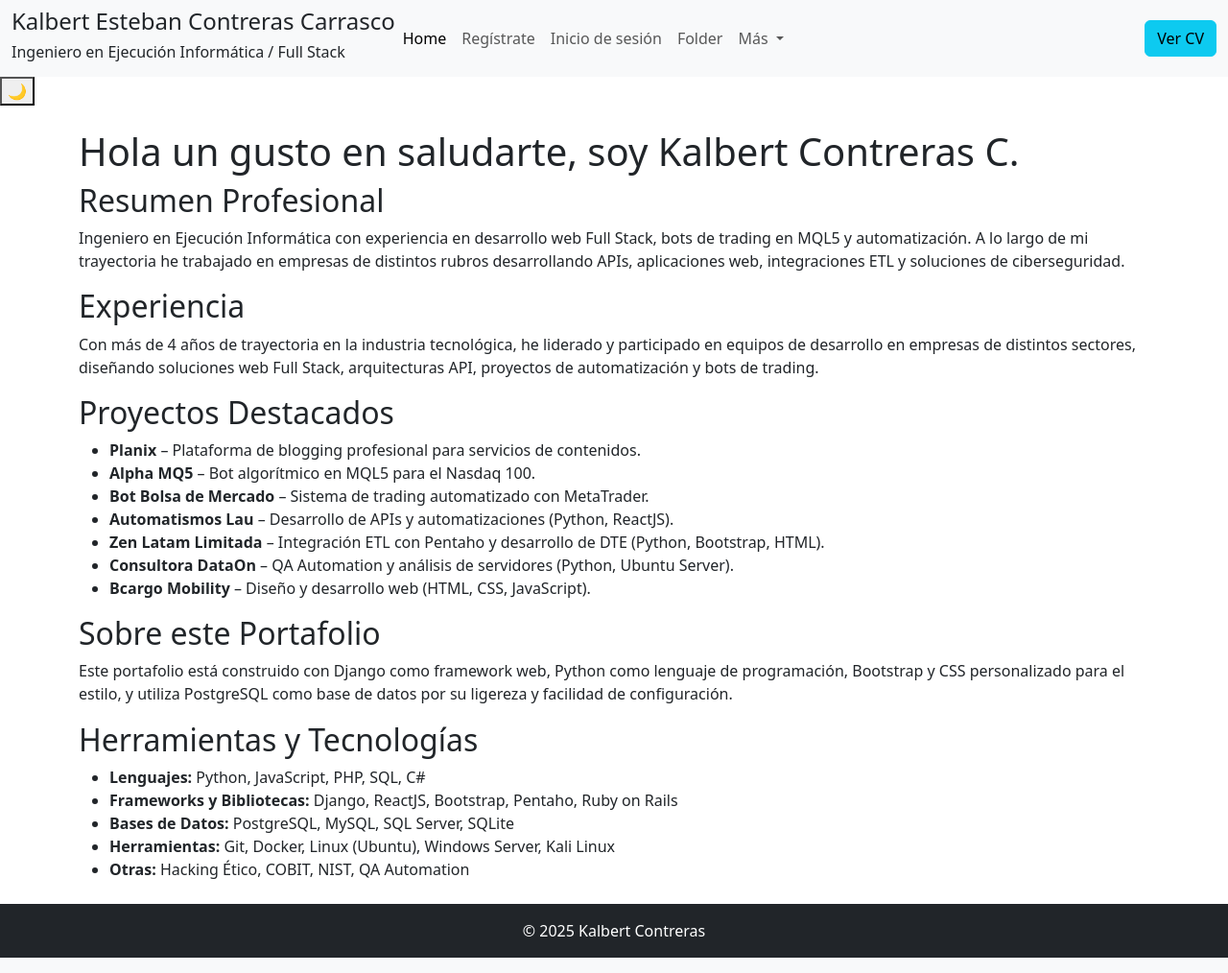
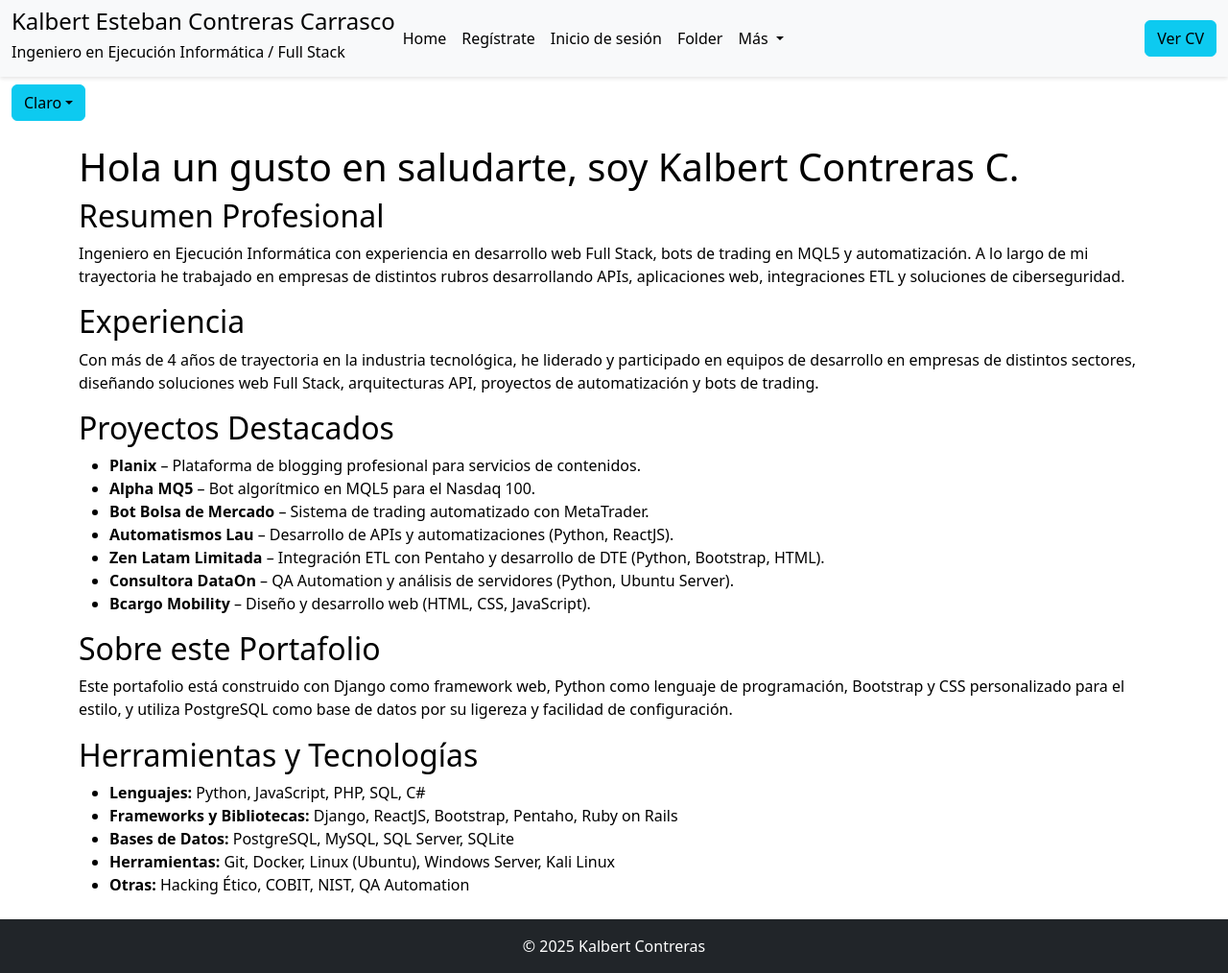
Before and after one commit to Darckbroos/portafolio, a Django app: page / in a window 1280 px wide. Shown: the whole page at 96% size. Run offline with Django 5.2, Linux system fonts and the light colour scheme; data that the repository does not hold is empty.

Commit message:
agregando estilos dinamicos, diferentes themas y js para entregar un fondo dinamico

```diff
--- a/main/templates/base.html
+++ b/main/templates/base.html
@@ -7,10 +7,12 @@
   <!-- Bootstrap CSS -->
   <link href="https://cdn.jsdelivr.net/npm/bootstrap@5.3.5/dist/css/bootstrap.min.css" rel="stylesheet" integrity="sha384-SgOJa3DmI69IUzQ2PVdRZhwQ+dy64/BUtbMJw1MZ8t5HZApcHrRKUc4W0kG879m7" crossorigin="anonymous">
   <link href="https://unpkg.com/aos@2.3.4/dist/aos.css" rel="stylesheet" />
+  {% load static %}
   <link rel="stylesheet" href="{% static 'css/styles.css' %}">
 
 </head>
 <body>
+
   <!-- Navbar -->
   <nav class="navbar navbar-expand-lg bg-body-tertiary">
     <div class="container-fluid">
@@ -52,21 +54,41 @@
 
     </div>
   </nav>
-  <!-- Contenedor temático: aquí aplica claro/oscuro/matrix -->
+  <!-- Theme selector dropdown -->
+  <!-- ── CONTENEDOR TEMÁTICO (bajo el nav) ─────────────── -->
   <div id="themed-container" data-theme="light">
 
-    <!-- Toggle debajo del nav -->
-    <button id="theme-toggle" title="Cambiar tema">🌙</button>
+    <!-- Matrix Canvas (oculto hasta modo matrix) -->
+    <canvas id="matrix-canvas"></canvas>
 
-    <!-- Todo lo que sigue: main, sections, footer -->
+    <!-- Selector de tema -->
+    <div class="container-fluid my-2">
+      <div class="btn-group" id="theme-dropdown">
+        <button id="theme-button"
+                type="button"
+                class="btn btn-info dropdown-toggle"
+                data-bs-toggle="dropdown"
+                aria-expanded="false">
+          Claro
+        </button>
+        <ul class="dropdown-menu">
+          <li><a class="dropdown-item" href="#" data-theme="light">Claro</a></li>
+          <li><a class="dropdown-item" href="#" data-theme="dark">Oscuro</a></li>
+          <li><a class="dropdown-item" href="#" data-theme="matrix">Matrix</a></li>
+        </ul>
+      </div>
+    </div>
+
+    <!-- Contenido principal -->
     <main class="container my-4">
       {% block content %}{% endblock %}
     </main>
+
+    <!-- Footer -->
     <footer class="bg-dark text-white text-center py-3">
       &copy; 2025 Kalbert Contreras
     </footer>
   </div>
-  <!-- Bootstrap JS -->
 </body>
 <script src="https://cdn.jsdelivr.net/npm/bootstrap@5.3.5/dist/js/bootstrap.bundle.min.js" integrity="sha384-k6d4wzSIapyDyv1kpU366/PK5hCdSbCRGRCMv+eplOQJWyd1fbcAu9OCUj5zNLiq" crossorigin="anonymous"></script>
 </html>
@@ -80,4 +102,5 @@
   AOS.init();
 </script>
 
-<script src="{% static 'js/theme-toggle.js' %}"></script>
+<script src="{% static 'js/matrix.js' %}"></script>
+<script src="{% static 'js/theme-dropdown.js' %}"></script>
--- /dev/null
+++ b/static/css/styles.css
@@ -0,0 +1,93 @@
+/*──────────────────────────────────────────────────────────
+  Variables de color para cada tema
+───────────────────────────────────────────────────────────*/
+:root {
+  --bg-light:       #ffffff;
+  --fg-light:       #000000;
+  --primary-light:  #0dcaf0;
+
+  --bg-dark:        #222222;
+  --fg-dark:        #ffffff;
+  --primary-dark:   #343a40;
+
+  --bg-matrix:      #000000;
+  --fg-matrix:      #00ff00;
+  --primary-matrix: #198754;
+}
+
+/*──────────────────────────────────────────────────────────
+  Aplica tema al contenedor (NO al nav)
+───────────────────────────────────────────────────────────*/
+#themed-container[data-theme="light"] {
+  background: var(--bg-light);
+  color:      var(--fg-light);
+}
+#themed-container[data-theme="dark"] {
+  background: var(--bg-dark);
+  color:      var(--fg-dark);
+}
+#themed-container[data-theme="matrix"] {
+  background: transparent;  /* para ver canvas */
+  color:      var(--fg-matrix);
+}
+
+/* Transiciones suaves */
+#themed-container {
+  position: relative;       /* para el canvas */
+  transition: background 0.3s, color 0.3s;
+  z-index: 1;
+}
+
+/*──────────────────────────────────────────────────────────
+  Canvas Matrix: ocupa TODO EL ANCHO DEL CONTENEDOR DEBAJO
+───────────────────────────────────────────────────────────*/
+#matrix-canvas {
+  display: none;
+  position: absolute;
+  top: 0; left: 0;
+  width: 100%;
+  height: 100%;
+  z-index: -1;              /* detrás del contenido */
+}
+#themed-container[data-theme="matrix"] #matrix-canvas {
+  display: block;
+}
+
+/*──────────────────────────────────────────────────────────
+  Dropdown button: su texto y fondo se actualizan por JS
+───────────────────────────────────────────────────────────*/
+#theme-button {
+  transition: color 0.3s, background 0.3s;
+}
+
+/* Colorea enlaces y botones DENTRO del tema */
+#themed-container[data-theme="light"] a,
+#themed-container[data-theme="light"] button {
+  color: var(--primary-light) !important;
+}
+#themed-container[data-theme="dark"] a,
+#themed-container[data-theme="dark"] button {
+  color: var(--primary-dark) !important;
+}
+#themed-container[data-theme="matrix"] a,
+#themed-container[data-theme="matrix"] button {
+  color: var(--primary-matrix) !important;
+}
+
+/* Texto del botón tema según tema */
+#themed-container[data-theme="light"]  #theme-button { color: var(--fg-light) !important; }
+#themed-container[data-theme="dark"]   #theme-button { color: var(--fg-dark)  !important; }
+#themed-container[data-theme="matrix"] #theme-button { color: var(--fg-matrix)!important; }
+
+
+/*──────────────────────────────────────────────────────────
+  NAV: siempre claro (nunca se ve afectado)
+───────────────────────────────────────────────────────────*/
+nav {
+  background: #ffffff !important;
+  box-shadow: 0 2px 4px rgba(0,0,0,0.1);
+}
+nav .nav-link,
+nav h4, nav h6 {
+  color: #000000 !important;
+}
--- a/static/js/matrix.js
+++ b/static/js/matrix.js
@@ -1,29 +1,32 @@
 let matrixInterval;
 function startMatrix() {
-  const c = document.getElementById('matrix-canvas'),
+  const c   = document.getElementById('matrix-canvas'),
         ctx = c.getContext('2d');
-  c.width = innerWidth; c.height = innerHeight;
-  const letters = '01',
+  c.width  = innerWidth;
+  c.height = innerHeight;
+
+  const letters  = '01',
         fontSize = 16,
-        cols = Math.floor(c.width / fontSize),
-        drops = Array(cols).fill(0);
+        cols     = Math.floor(c.width / fontSize),
+        drops    = Array(cols).fill(0);
 
   function draw() {
     ctx.fillStyle = 'rgba(0,0,0,0.05)';
-    ctx.fillRect(0, 0, c.width, c.height);
-    ctx.fillStyle = '#0F0';
-    ctx.font = fontSize+'px monospace';
+    ctx.fillRect(0,0,c.width,c.height);
+    ctx.fillStyle = '#e67e68';
+    ctx.font = fontSize + 'px monospace';
     drops.forEach((d,i) => {
-      const text = letters[Math.floor(Math.random()*letters.length)];
-      ctx.fillText(text, i*fontSize, d*fontSize);
-      drops[i] = (d*fontSize>c.height||Math.random()>0.975)?0:d+1;
+      const char = letters[Math.floor(Math.random()*letters.length)];
+      ctx.fillText(char, i*fontSize, d*fontSize);
+      drops[i] = (d*fontSize > c.height || Math.random()>0.975) ? 0 : d+1;
     });
   }
 
   clearInterval(matrixInterval);
   matrixInterval = setInterval(draw, 50);
   window.onresize = () => {
-    c.width = innerWidth; c.height = innerHeight;
+    c.width  = innerWidth;
+    c.height = innerHeight;
   };
 }
 
--- /dev/null
+++ b/static/js/theme-dropdown.js
@@ -0,0 +1,41 @@
+document.addEventListener('DOMContentLoaded', () => {
+  const container = document.getElementById('themed-container');
+  const items     = document.querySelectorAll('#theme-dropdown .dropdown-item');
+  const btn       = document.getElementById('theme-button');
+  let   theme     = localStorage.getItem('theme') || 'light';
+
+  function applyTheme(t) {
+    // 1. Establece el atributo y guarda
+    container.setAttribute('data-theme', t);
+    localStorage.setItem('theme', t);
+
+    // 2. Cierra el dropdown (Bootstrap 5)
+    const dd = bootstrap.Dropdown.getInstance(btn);
+    if (dd) dd.hide();
+
+    // 3. Cambia texto del botón al seleccionado
+    const idx = Array.from(items).findIndex(el => el.dataset.theme === t);
+    btn.textContent = items[idx].textContent;
+
+    // 4. Ajusta la clase (color de fondo)
+    btn.className = 'btn dropdown-toggle';
+    if (t === 'light')  btn.classList.add('btn-info');
+    if (t === 'dark')   btn.classList.add('btn-dark');
+    if (t === 'matrix') btn.classList.add('btn-success');
+
+    // 5. Arranca/detiene Matrix
+    if (t === 'matrix') startMatrix();
+    else                stopMatrix();
+  }
+
+  // 6. Click en cada opción
+  items.forEach(el =>
+    el.addEventListener('click', ev => {
+      ev.preventDefault();
+      applyTheme(el.dataset.theme);
+    })
+  );
+
+  // 7. Al cargar, aplica tema guardado
+  applyTheme(theme);
+});
--- a/static/js/theme-toggle.js
+++ /dev/null
@@ -1,18 +0,0 @@
-document.addEventListener('DOMContentLoaded', () => {
-  const btn       = document.getElementById('theme-toggle');
-  const container = document.getElementById('themed-container');
-  let   theme     = localStorage.getItem('theme') || 'light';
-
-  function apply(t) {
-    container.setAttribute('data-theme', t);
-    localStorage.setItem('theme', t);
-    btn.textContent = t === 'light' ? '🌙' : '☀️';
-  }
-
-  btn.addEventListener('click', () => {
-    theme = theme === 'light' ? 'dark' : 'light';
-    apply(theme);
-  });
-
-  apply(theme);
-});
```
Also changed, not shown: portfolio_project/settings.py (+5 -2 lines), static/css/style.css (deleted, +0 -38 lines).
